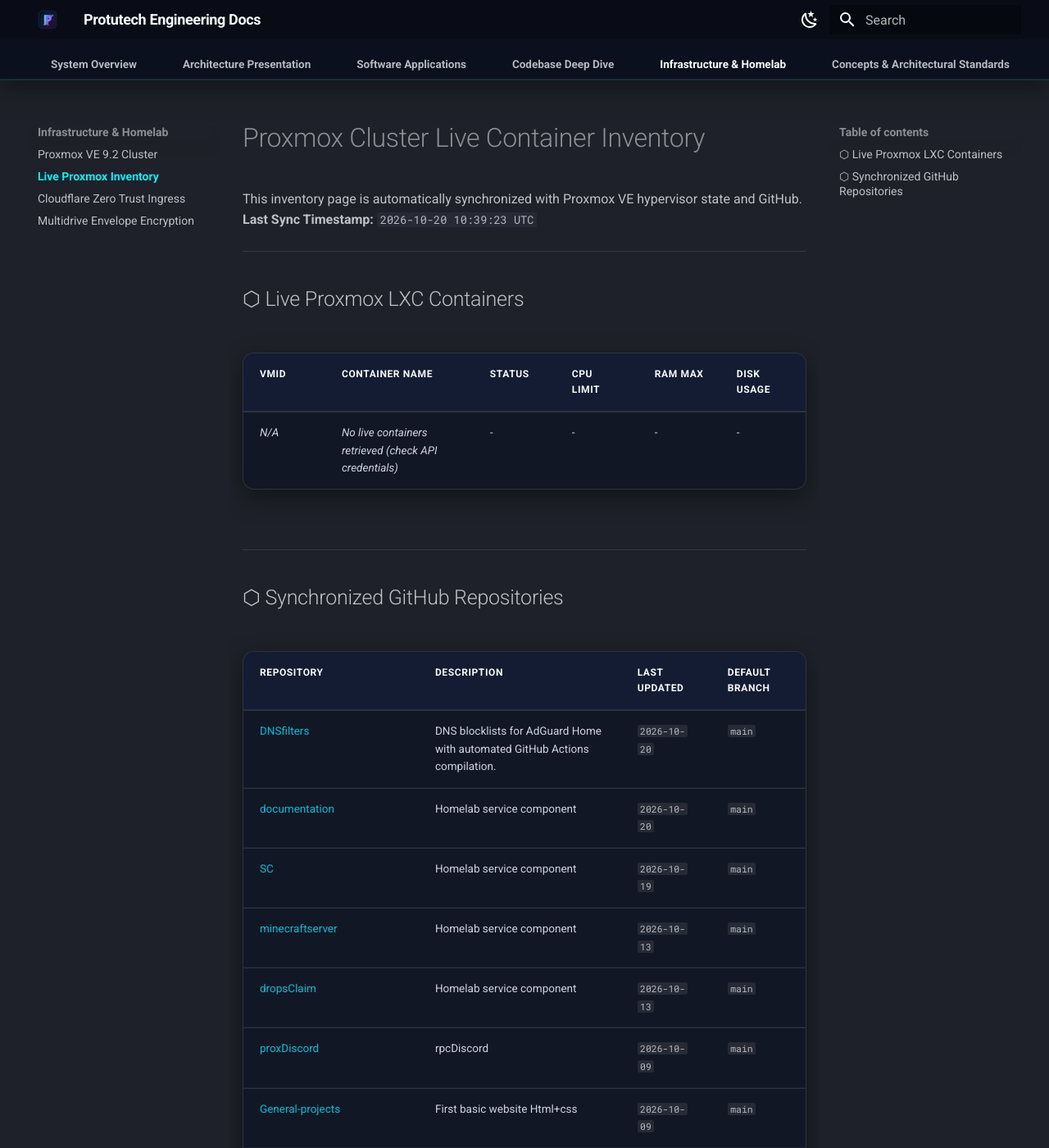
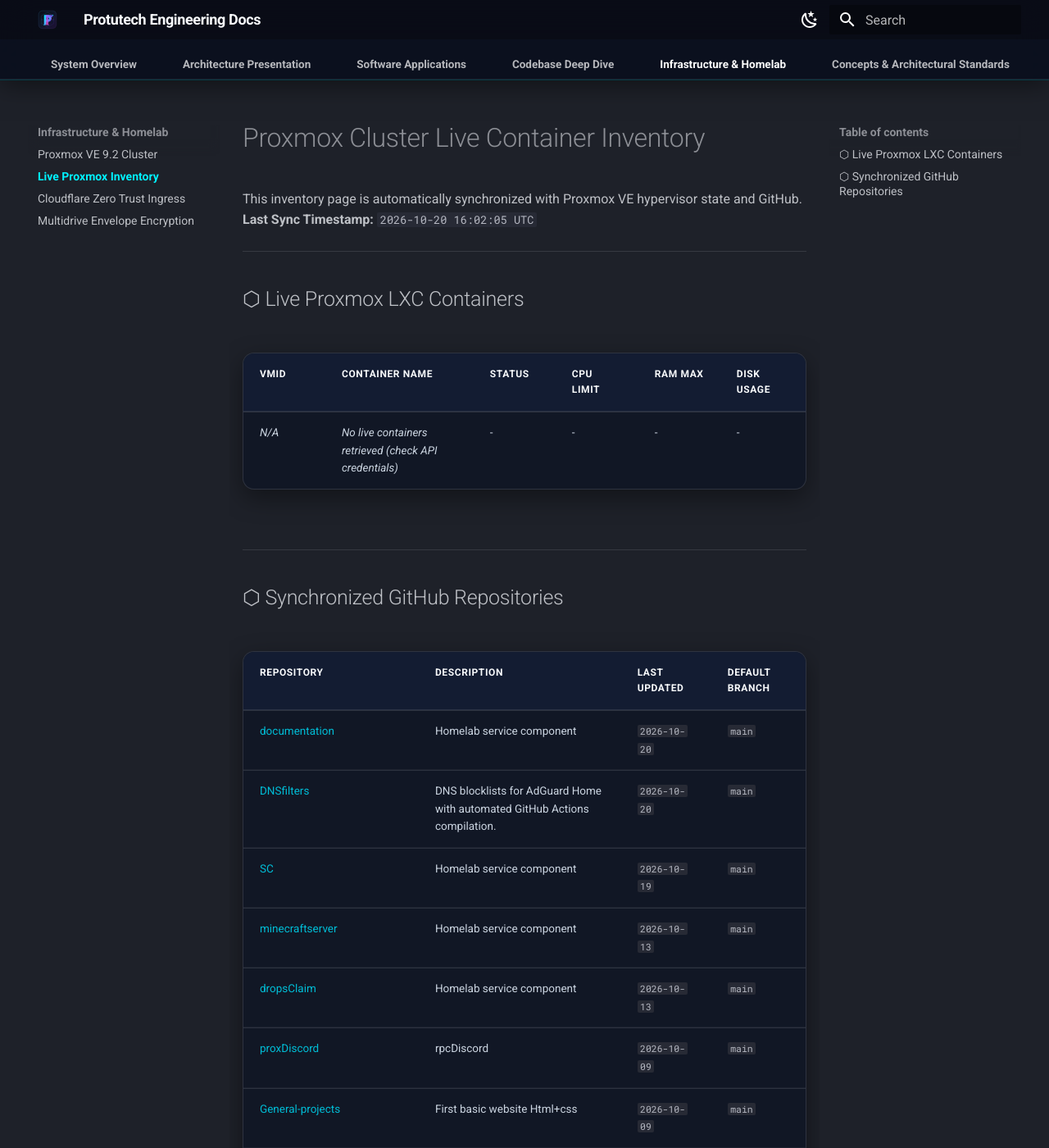
Before and after one commit to IAndrexI/documentation, an MkDocs documentation site: the page built from docs/infra/proxmox-live-inventory.md, in a window 1280 px wide and 1400 px high. Shown: the whole window at 82% size. Built offline with MkDocs 1.6.1 and Material for MkDocs 9.7.7, drawn with Linux system fonts in a browser that asks for light colours.

Commit message:
chore(auto-update): sync live Proxmox containers and GitHub repos [skip ci]

```diff
--- a/docs/infra/proxmox-live-inventory.md
+++ b/docs/infra/proxmox-live-inventory.md
@@ -1,7 +1,7 @@
 # Proxmox Cluster Live Container Inventory
 
 This inventory page is automatically synchronized with Proxmox VE hypervisor state and GitHub.
-**Last Sync Timestamp:** `2026-10-20 10:39:23 UTC`
+**Last Sync Timestamp:** `2026-10-20 16:02:05 UTC`
 
 ---
 
@@ -17,8 +17,8 @@
 
 | Repository | Description | Last Updated | Default Branch |
 | :--- | :--- | :--- | :--- |
+| [documentation](https://github.com/IAndrexI/documentation) | Homelab service component | `2026-10-20` | `main` |
 | [DNSfilters](https://github.com/IAndrexI/DNSfilters) | DNS blocklists for AdGuard Home with automated GitHub Actions compilation. | `2026-10-20` | `main` |
-| [documentation](https://github.com/IAndrexI/documentation) | Homelab service component | `2026-10-20` | `main` |
 | [SC](https://github.com/IAndrexI/SC) | Homelab service component | `2026-10-19` | `main` |
 | [minecraftserver](https://github.com/IAndrexI/minecraftserver) | Homelab service component | `2026-10-13` | `main` |
 | [dropsClaim](https://github.com/IAndrexI/dropsClaim) | Homelab service component | `2026-10-13` | `main` |
```
